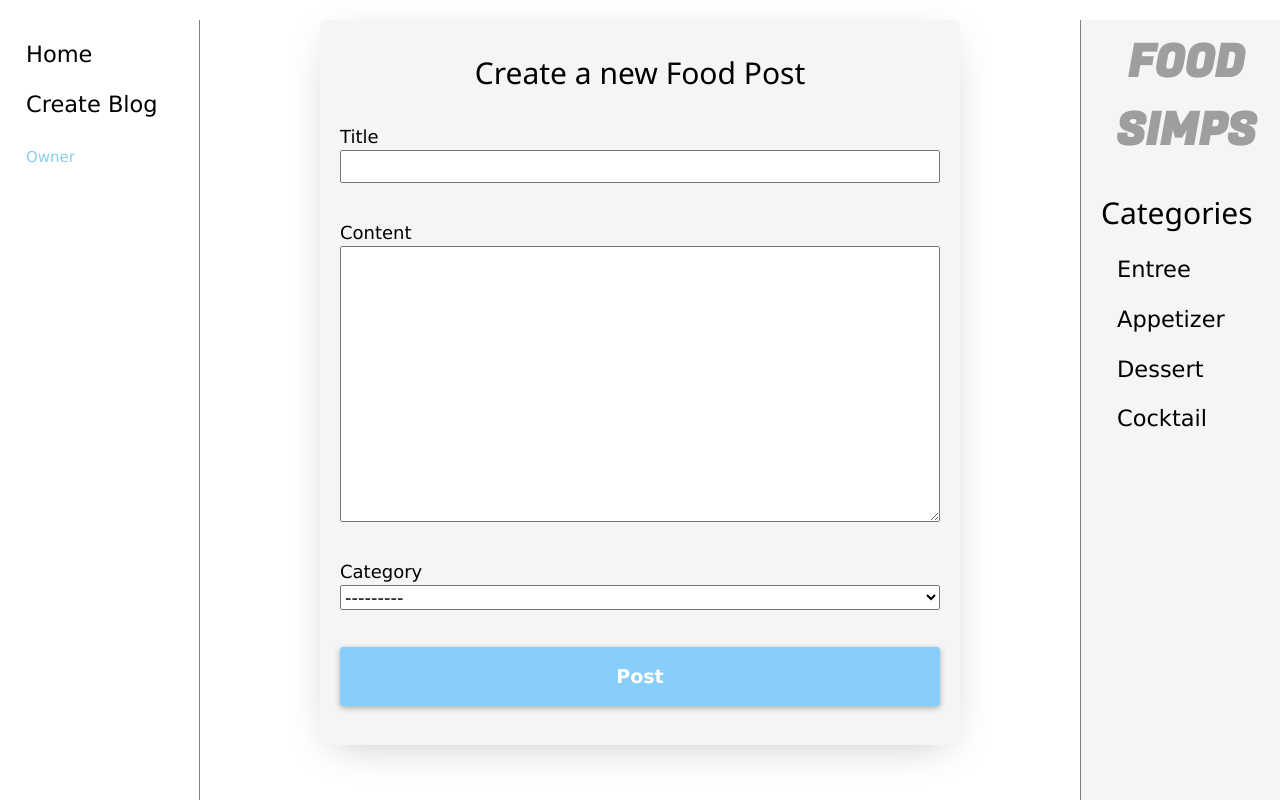
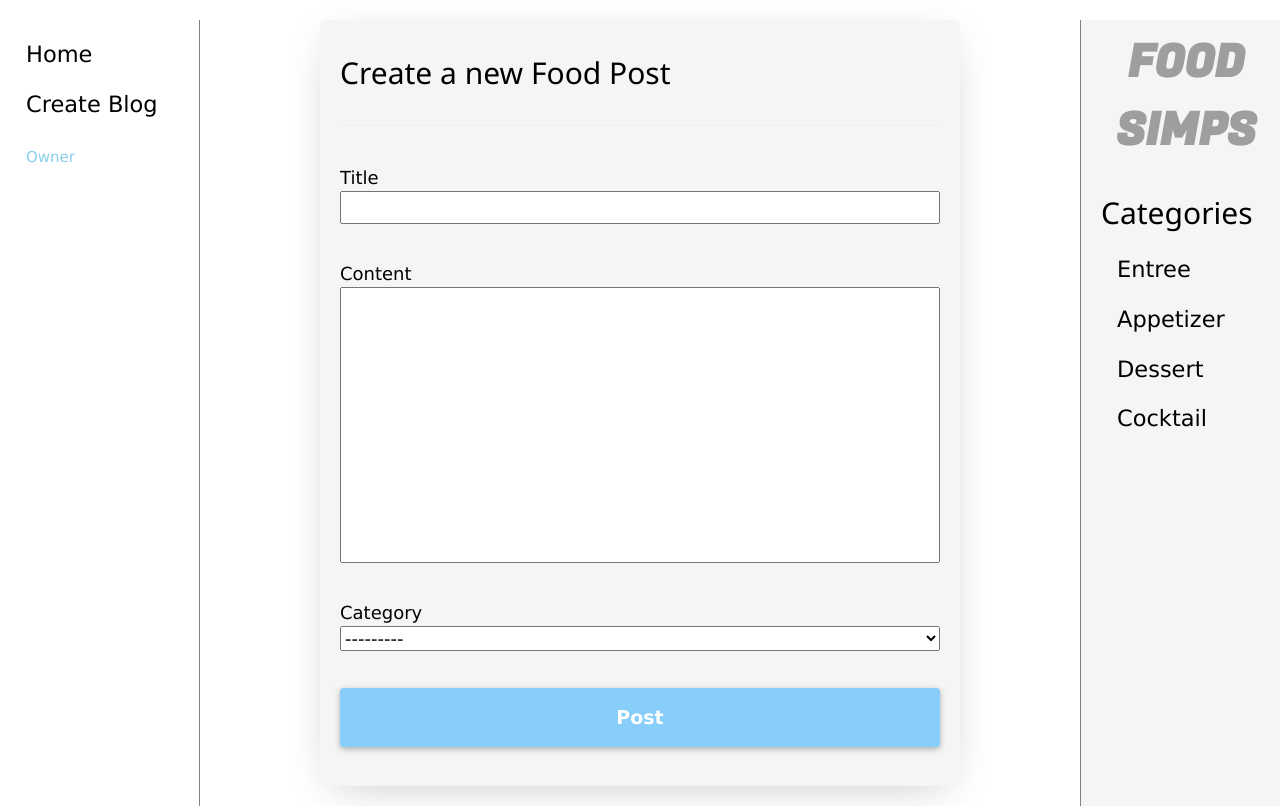
Before and after one commit to joda1196/food-blog, a Django app: page /create_my_blog/ in a window 1280 px wide. Run offline with Django 4.2, Linux system fonts and the light colour scheme; a user stored in the database is signed in; grey boxes are pictures that could not be loaded.

Commit message:
text-overflow & more styling

```diff
--- a/app/static/styles.css
+++ b/app/static/styles.css
@@ -1,3 +1,6 @@
+* {
+  resize: none;
+}
 .sidebar {
   border-right: 1px solid grey;
   padding: 10px;
@@ -47,6 +50,7 @@
   top: 10px;
   position: relative;
   border-radius: 5px;
+  background-color: whitesmoke;
 }
 
 #blog-thumbnail {
@@ -74,7 +78,15 @@
   padding: 0;
   margin: 0;
   padding-right: 2em;
-  color: lightgray;
+  color: gray;
+}
+
+#blog-text {
+  display: -webkit-box;
+  -webkit-line-clamp: 4;
+  -webkit-box-orient: vertical;
+  width: 100%;
+  overflow: hidden;
 }
 
 .blog-read-more {
@@ -130,7 +142,8 @@
   justify-content: center;
   text-align: center;
   font-size: larger;
-  margin-inline: 25%;
+  width: 30%;
+  margin: auto;
   margin-block: 20px;
   padding: 20px;
   background-color: whitesmoke;
@@ -163,6 +176,22 @@
   transition: all 200ms ease-in-out;
   box-shadow: 0px 2px 6px rgba(0, 0, 0, 0.3);
 }
+/* =====CREATE BLOG FORM===== */
+.create-blog {
+  display: flex;
+  flex-direction: column;
+  justify-content: center;
+  font-size: large;
+  width: 50%;
+  margin: auto;
+  margin-block: 20px;
+  padding: 20px;
+  background-color: whitesmoke;
+  border-radius: 5px;
+  box-shadow: 0 10px 40px -14px rgba(0, 0, 0, 0.25);
+}
+.create-field {
+}
 
 /* =====BLOG COMMENTS===== */
 .comments {
--- a/app/templates/blog/blogdetail.html
+++ b/app/templates/blog/blogdetail.html
@@ -5,7 +5,7 @@
         <h1>{{blog_post.Title}}</h1>
         <p>Author: {{blog_post.author}}</p>
         <p>category: {{blog_post.category}}</p>
-        <p>Created on:{{blog_post.created_at}}</p>
+        <p>Created on: {{blog_post.created_at}}</p>
         <hr>
         <p >{{blog_post.content}}</p>
 
--- a/app/templates/blog/createblog.html
+++ b/app/templates/blog/createblog.html
@@ -1,8 +1,9 @@
 <!-- prettier-ignore -->
 {% extends 'base.html'%}
 {% block content %}
-<form class="all-forms" method="POST">
-  <h2>Create a new Food Post</h2>
+<form class="create-blog" method="POST">
+  <h2 style="text-align: left;">Create a new Food Post</h2>
+  <hr>
   {% csrf_token %}
   {% for field in form %}
   <p class="form-field">{{field.label}} {{field}}</p>
--- a/app/templates/blog/myProfile.html
+++ b/app/templates/blog/myProfile.html
@@ -1,6 +1,7 @@
 <!-- prettier-ignore -->
 {% extends 'base.html' %}
 {% block content %}
+<div style="text-align: center;">
     <h1>My Profile</h1>
     <p><strong>Username:</strong>{{user_profile.user}}</p>
     <p><strong>Name: </strong>{{user_profile.name}}</p>
@@ -8,5 +9,6 @@
     <p><strong>Bio:</strong>{{user_profile.bio}}</p>
 
     <a href="{%url 'update'%}" class="btn btn-secondary">Edit</a>
+</div>
 
 {% endblock content %}
--- a/app/templates/filterresults.html
+++ b/app/templates/filterresults.html
@@ -15,7 +15,7 @@
               <p class="blog-date-user">{{post.created_at}}</p>
               <p class="blog-date-user">by: {{post.author.user}}</p>
           </div>
-          <p>{{post.content}}</p>
+          <p id="blog-text">{{post.content}}</p>
       </div>
   </div>
   <a class="blog-read-more" href="{% url 'detail' post.id %}">read more</a>
--- a/app/templates/homepage.html
+++ b/app/templates/homepage.html
@@ -11,7 +11,7 @@
                 <p class="blog-date-user">{{post.created_at}}</p>
                 <p class="blog-date-user">by: {{post.author.user}}</p>
             </div>
-            <p>{{post.content}}</p>
+            <p id="blog-text">{{post.content}}</p>
         </div>
     </div>
     <a class="blog-read-more" href="{% url 'detail' post.id %}">read more</a>
```
Also changed, not shown: db.sqlite3. Lines whose indentation alone changed are shown as unchanged.
